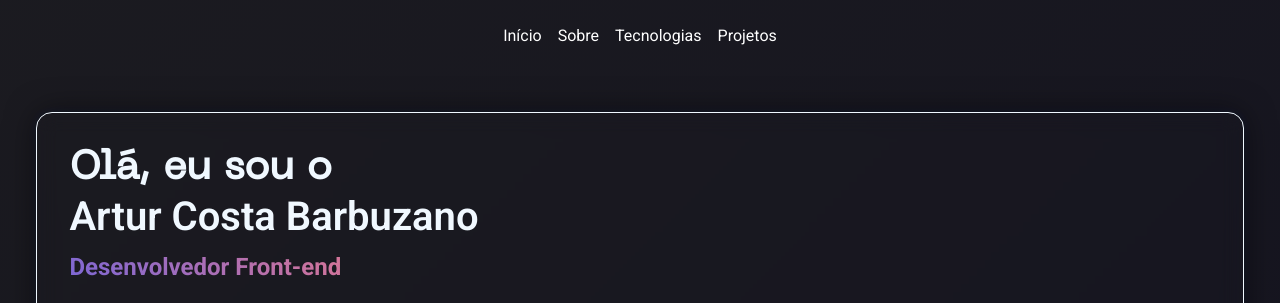
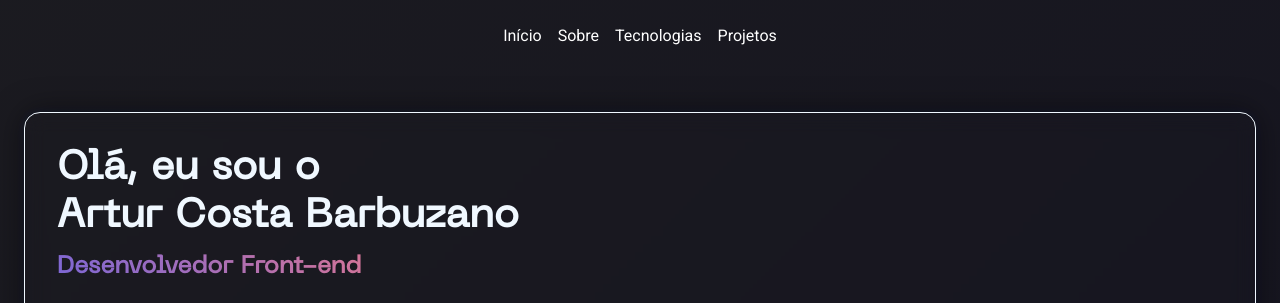
Before and after one commit to arturbarbuzano/personal-portfolio, a website: page index.html in a window 1280 px wide. Shown: the top 303 px of the page. Drawn offline with nearby package versions, Linux system fonts and the light colour scheme.

Commit message:
Alterando Toda Fonte do Presentation para Neue Machina

```diff
--- a/assets/css/header.css
+++ b/assets/css/header.css
@@ -7,7 +7,12 @@
 }
 
 
-header .presentation h1{
+header .presentation h1 div, header .presentation p span{
+    font-family: 'Neue Machina';
+    font-weight: 600;
+}
+
+header .presentation h1 {
     font-family: 'Neue Machina';
     font-weight: 600;
 }
```
